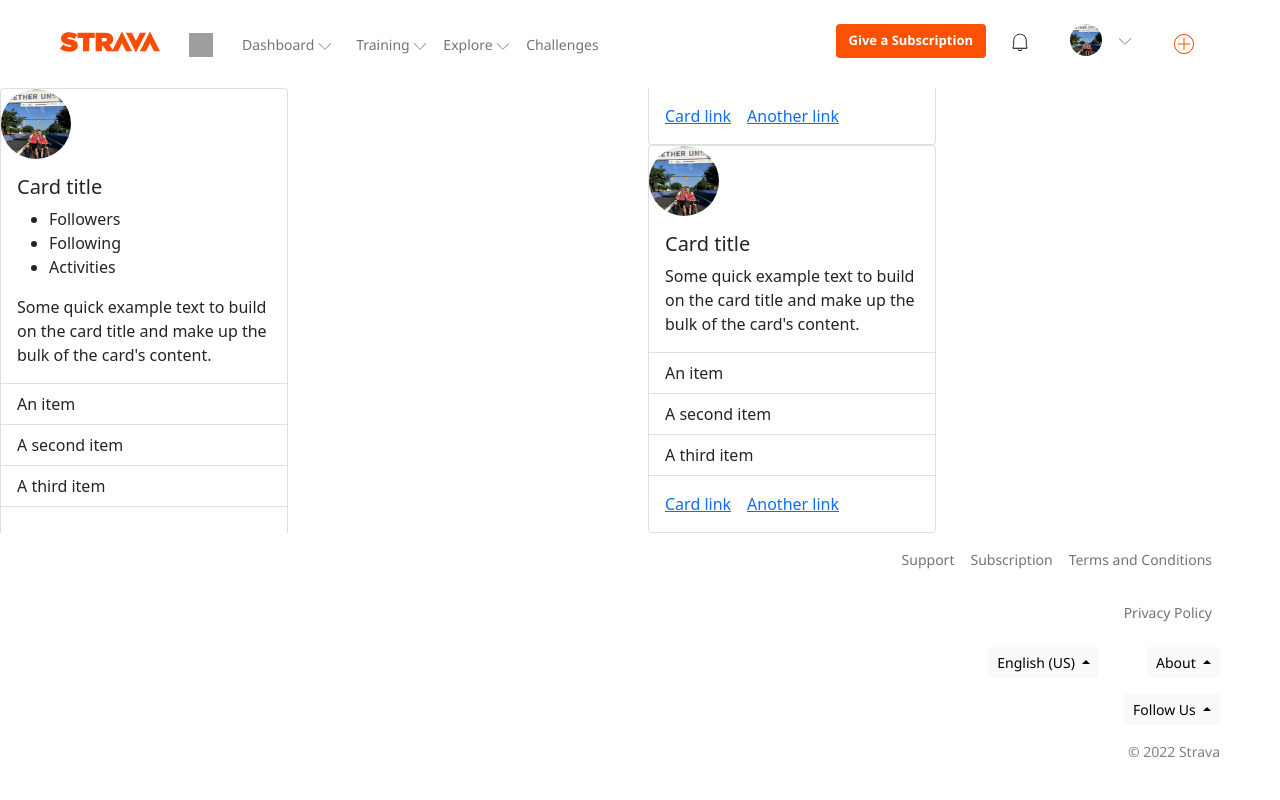
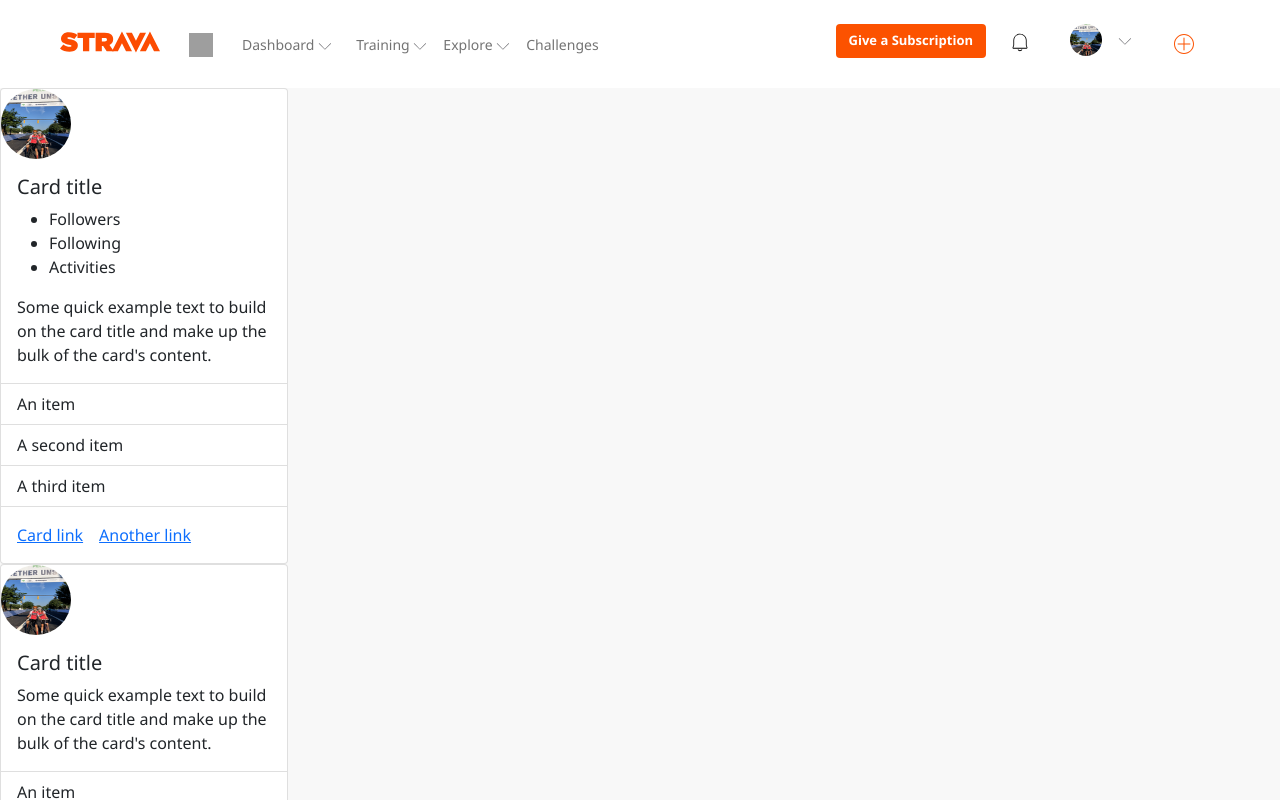
Before and after one commit to jaa0054/Strava-app, an Angular app: page / in a window 1280 px wide. Shown: the top 800 px of the page. Built offline with nearby package versions, Linux system fonts and the light colour scheme; grey boxes are pictures that could not be loaded.

Commit message:
added master font family and background color

```diff
--- a/src/app/app.component.css
+++ b/src/app/app.component.css
@@ -1,3 +1,8 @@
 .body-columns {
-    column-count: 2;
+    column-count: 1;
   }
+
+  body{
+    font-family: 'Segoe UI', Tahoma, Geneva, Verdana, sans-serif;
+    background-color: rgb(248, 248, 248);
+  }
```
